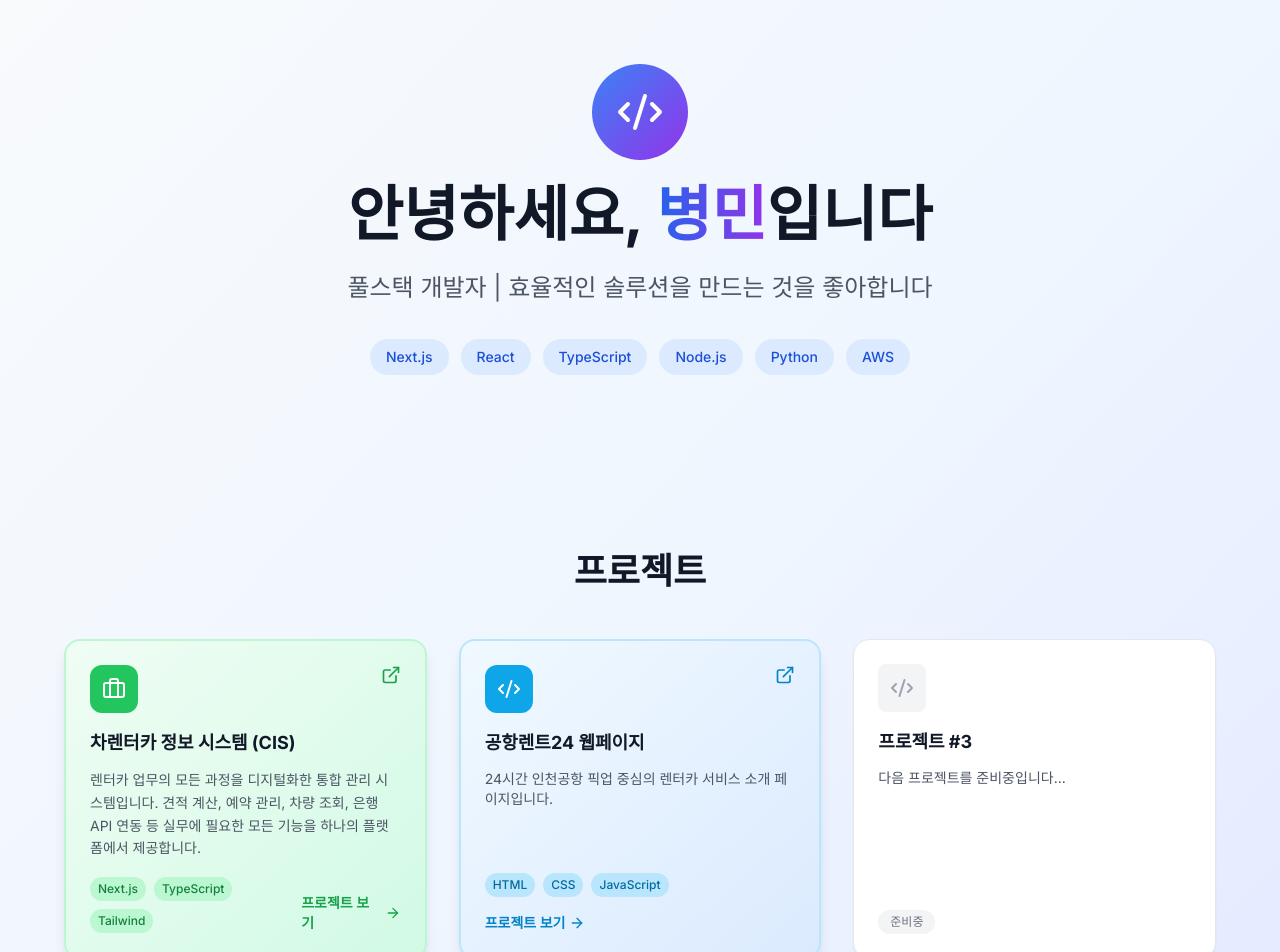
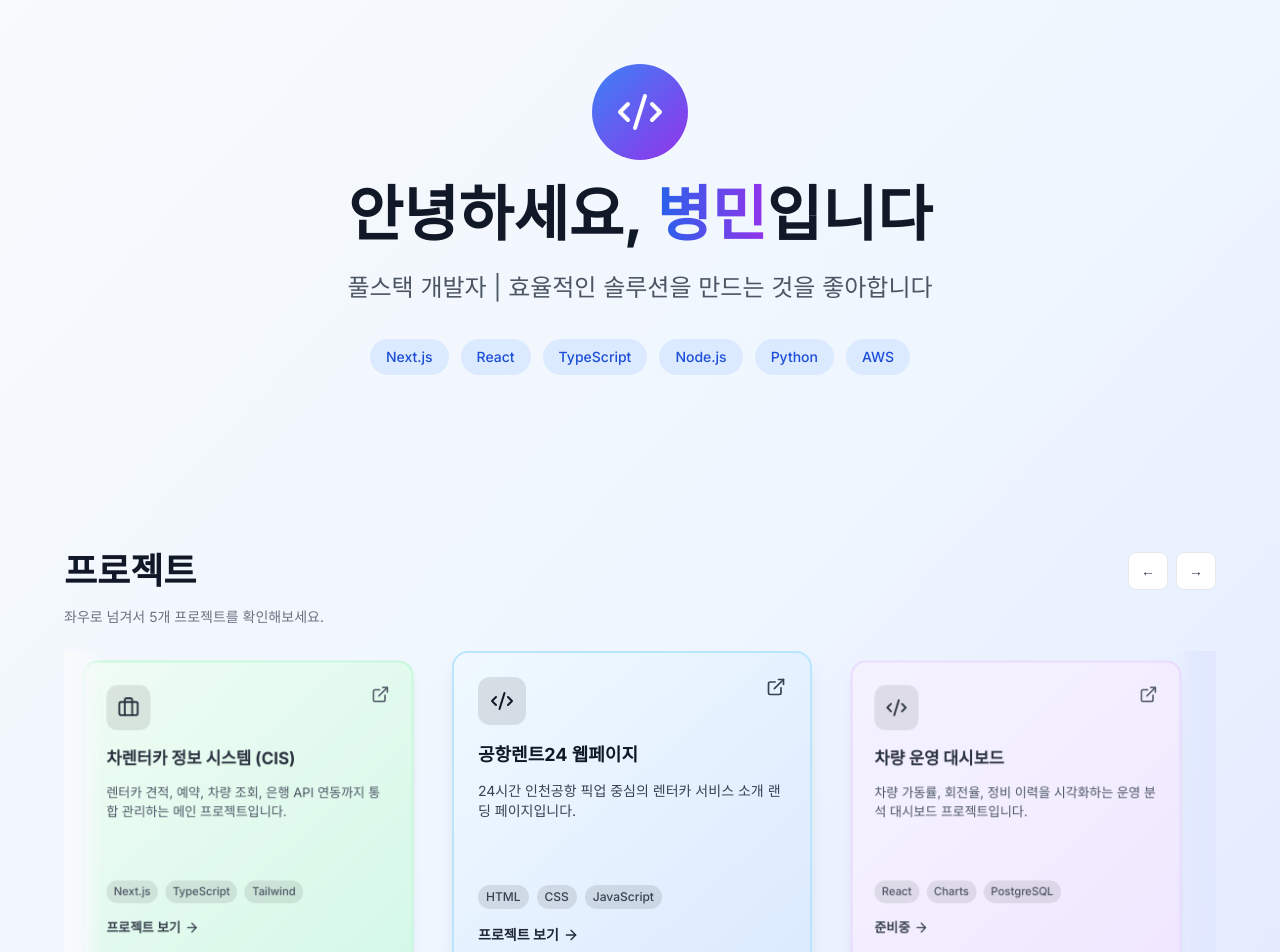
Before and after one commit to sky4564/Byungmin.me, a Next.js app: page / in a window 1280 px wide. Shown: the top 952 px of the page. Built offline with nearby package versions, Linux system fonts and the light colour scheme.

Commit message:
채널톡추가

```diff
--- a/app/page.tsx
+++ b/app/page.tsx
@@ -1,11 +1,116 @@
 'use client'
 
-import { Code2, Briefcase, Mail, ExternalLink, ArrowRight } from 'lucide-react'
+import { useEffect, useRef, useState } from 'react'
+import { Code2, Briefcase, Mail, ExternalLink, ArrowRight, MessageCircle } from 'lucide-react'
 import Link from 'next/link'
 
+declare global {
+  interface Window {
+    ChannelIO?: (...args: unknown[]) => void
+    ChannelIOInitialized?: boolean
+  }
+}
+
+const projectCards = [
+  {
+    title: '차렌터카 정보 시스템 (CIS)',
+    description: '렌터카 견적, 예약, 차량 조회, 은행 API 연동까지 통합 관리하는 메인 프로젝트입니다.',
+    tags: ['Next.js', 'TypeScript', 'Tailwind'],
+    href: '/charentcar',
+    theme: 'from-green-50 to-emerald-100 border-green-200',
+  },
+  {
+    title: '공항렌트24 웹페이지',
+    description: '24시간 인천공항 픽업 중심의 렌터카 서비스 소개 랜딩 페이지입니다.',
+    tags: ['HTML', 'CSS', 'JavaScript'],
+    href: '/projects/airportrent24',
+    theme: 'from-sky-50 to-blue-100 border-sky-200',
+  },
+  {
+    title: '차량 운영 대시보드',
+    description: '차량 가동률, 회전율, 정비 이력을 시각화하는 운영 분석 대시보드 프로젝트입니다.',
+    tags: ['React', 'Charts', 'PostgreSQL'],
+    theme: 'from-violet-50 to-purple-100 border-purple-200',
+  },
+  {
+    title: '요금 자동화 엔진',
+    description: '성수기/비성수기, 기간별 할인, 옵션 가격을 자동 반영하는 요금 계산 엔진입니다.',
+    tags: ['Node.js', 'Rules', 'API'],
+    theme: 'from-amber-50 to-orange-100 border-orange-200',
+  },
+  {
+    title: '고객 전용 예약 포털',
+    description: '고객이 예약 조회, 변경, 문의를 직접 처리할 수 있는 셀프서비스 포털입니다.',
+    tags: ['Next.js', 'Auth', 'Portal'],
+    theme: 'from-slate-50 to-gray-100 border-gray-300',
+  },
+]
+
 export default function PortfolioHome() {
+  const projectsRef = useRef<HTMLDivElement>(null)
+  const [activeProjectIndex, setActiveProjectIndex] = useState(0)
+
+  useEffect(() => {
+    if (!window.ChannelIOInitialized) {
+      const ch = function (...args: unknown[]) {
+        ch.q.push(args)
+      } as ((...args: unknown[]) => void) & { q: unknown[][] }
+
+      ch.q = []
+      window.ChannelIO = ch
+
+      const script = document.createElement('script')
+      script.async = true
+      script.src = 'https://cdn.channel.io/plugin/ch-plugin-web.js'
+      script.charset = 'UTF-8'
+      document.head.appendChild(script)
+      window.ChannelIOInitialized = true
+    }
+
+    window.ChannelIO?.('boot', {
+      pluginKey: '20ba72a5-991f-47c1-b41a-32b0fed6316c',
+      hideChannelButtonOnBoot: false,
+    })
+  }, [])
+
+  const openChannelTalk = () => {
+    if (window.ChannelIO) {
+      window.ChannelIO('showMessenger')
+      return
+    }
+    window.open('https://channeltalk.kr/s/ch/20ba72a5-991f-47c1-b41a-32b0fed6316c', '_blank', 'noopener,noreferrer')
+  }
+
+  const scrollProjects = (direction: 'left' | 'right') => {
+    if (!projectsRef.current) return
+    const amount = direction === 'left' ? -380 : 380
+    projectsRef.current.scrollBy({ left: amount, behavior: 'smooth' })
+  }
+
+  const updateActiveProjectIndex = () => {
+    if (!projectsRef.current) return
+
+    const container = projectsRef.current
+    const firstCard = container.children.item(0) as HTMLElement | null
+    if (!firstCard) return
+
+    const computedStyle = window.getComputedStyle(container)
+    const gap = Number.parseFloat(computedStyle.gap || computedStyle.columnGap || '24') || 24
+    const stride = firstCard.offsetWidth + gap
+    const centerX = container.scrollLeft + container.clientWidth / 2
+    const rawIndex = Math.round((centerX - firstCard.offsetWidth / 2) / stride)
+    const safeIndex = Math.max(0, Math.min(projectCards.length - 1, rawIndex))
+    setActiveProjectIndex(safeIndex)
+  }
+
+  useEffect(() => {
+    updateActiveProjectIndex()
+    window.addEventListener('resize', updateActiveProjectIndex)
+    return () => window.removeEventListener('resize', updateActiveProjectIndex)
+  }, [])
+
   return (
-    <main className="min-h-screen bg-gradient-to-br from-slate-50 via-blue-50 to-indigo-100">
+    <main className="flex flex-col min-h-screen bg-gradient-to-br via-blue-50 to-indigo-100 from-slate-50">
       {/* Hero Section */}
       <section className="container px-4 py-16 mx-auto">
         <div className="mx-auto max-w-4xl text-center">
@@ -14,7 +119,7 @@ export default function PortfolioHome() {
               <Code2 className="w-12 h-12 text-white" />
             </div>
             <h1 className="mb-6 text-6xl font-bold text-gray-900">
-              안녕하세요, <span className="text-transparent bg-gradient-to-r from-blue-600 to-purple-600 bg-clip-text">병민</span>입니다
+              안녕하세요, <span className="text-transparent bg-clip-text bg-gradient-to-r from-blue-600 to-purple-600">병민</span>입니다
             </h1>
             <p className="mb-8 text-2xl leading-relaxed text-gray-600">
               풀스택 개발자 | 효율적인 솔루션을 만드는 것을 좋아합니다
@@ -22,7 +127,7 @@ export default function PortfolioHome() {
           </div>
 
           {/* Skills */}
-          <div className="flex justify-center flex-wrap gap-3 mb-12">
+          <div className="flex flex-wrap gap-3 justify-center mb-12">
             {['Next.js', 'React', 'TypeScript', 'Node.js', 'Python', 'AWS'].map((skill) => (
               <span key={skill} className="px-4 py-2 text-sm font-medium text-blue-700 bg-blue-100 rounded-full">
                 {skill}
@@ -35,76 +140,103 @@ export default function PortfolioHome() {
       {/* Projects Section */}
       <section className="container px-4 py-16 mx-auto">
         <div className="mx-auto max-w-6xl">
-          <h2 className="mb-12 text-4xl font-bold text-center text-gray-900">프로젝트</h2>
+          <div className="flex justify-between items-center mb-4">
+            <h2 className="text-4xl font-bold text-gray-900">프로젝트</h2>
+            <div className="hidden gap-2 md:flex">
+              <button
+                type="button"
+                onClick={() => scrollProjects('left')}
+                className="px-3 py-2 text-sm text-gray-700 bg-white rounded-lg border border-gray-200 hover:bg-gray-50"
+              >
+                ←
+              </button>
+              <button
+                type="button"
+                onClick={() => scrollProjects('right')}
+                className="px-3 py-2 text-sm text-gray-700 bg-white rounded-lg border border-gray-200 hover:bg-gray-50"
+              >
+                →
+              </button>
+            </div>
+          </div>
+          <p className="mb-6 text-sm text-gray-500">좌우로 넘겨서 5개 프로젝트를 확인해보세요.</p>
 
-          <div className="grid grid-cols-1 gap-8 md:grid-cols-2 lg:grid-cols-3">
+          <div className="relative [perspective:1600px]">
+            <div className="pointer-events-none absolute top-0 left-0 z-10 w-10 h-full bg-gradient-to-r from-slate-50 via-slate-50/80 to-transparent" />
+            <div className="pointer-events-none absolute top-0 right-0 z-10 w-10 h-full bg-gradient-to-l from-indigo-100 via-indigo-100/80 to-transparent" />
 
-            {/* Charentcar Project - 메인 프로젝트로 강조 */}
-            <Link
-              href="/charentcar"
-              className="group block"
+            <div
+              ref={projectsRef}
+              onScroll={updateActiveProjectIndex}
+              className="flex gap-6 px-1 pb-4 overflow-x-auto scroll-smooth snap-x snap-mandatory [scrollbar-width:none] [&::-webkit-scrollbar]:hidden"
             >
-              <div className="h-full min-h-[320px] p-6 bg-gradient-to-br from-green-50 to-emerald-100 rounded-2xl border-2 border-green-200 shadow-lg transition-all duration-300 hover:shadow-2xl hover:border-green-300 hover:scale-105 flex flex-col">
+              {projectCards.map((project, index) => {
+                const distanceFromActive = index - activeProjectIndex
+                const absDistance = Math.abs(distanceFromActive)
+                const rotateY = distanceFromActive === 0 ? 0 : distanceFromActive > 0 ? -12 : 12
+                const translateZ = absDistance === 0 ? 36 : absDistance === 1 ? 6 : -24
+                const scale = absDistance === 0 ? 1 : absDistance === 1 ? 0.94 : 0.88
+                const opacity = absDistance > 2 ? 0.55 : absDistance === 2 ? 0.72 : absDistance === 1 ? 0.88 : 1
+
+                const card = (
+                  <article
+                    className={`h-full min-h-[320px] p-6 bg-gradient-to-br rounded-2xl border-2 shadow-lg transition-all duration-300 hover:shadow-2xl hover:scale-105 flex flex-col ${project.theme}`}
+                  >
                     <div className="flex justify-between items-start mb-4">
-                  <div className="flex justify-center items-center w-12 h-12 bg-green-500 rounded-xl">
-                    <Briefcase className="w-6 h-6 text-white" />
+                      <div className="flex justify-center items-center w-12 h-12 rounded-xl bg-black/10">
+                        {index === 0 ? <Briefcase className="w-6 h-6 text-gray-900" /> : <Code2 className="w-6 h-6 text-gray-900" />}
                       </div>
-                  <ExternalLink className="w-5 h-5 text-green-600 transition-transform group-hover:translate-x-1 group-hover:-translate-y-1" />
+                      <ExternalLink className="w-5 h-5 text-gray-700 transition-transform group-hover:translate-x-1 group-hover:-translate-y-1" />
                     </div>
 
-                <h3 className="mb-3 text-lg font-bold text-gray-900">차렌터카 정보 시스템 (CIS)</h3>
-                <p className="mb-4 text-sm text-gray-600 leading-relaxed">
-                  렌터카 업무의 모든 과정을 디지털화한 통합 관리 시스템입니다.
-                  견적 계산, 예약 관리, 차량 조회, 은행 API 연동 등 실무에 필요한
-                  모든 기능을 하나의 플랫폼에서 제공합니다.
-                </p>
+                    <h3 className="mb-3 text-lg font-bold text-gray-900">{project.title}</h3>
+                    <p className="mb-4 text-sm text-gray-700">{project.description}</p>
 
-                <div className="flex justify-between items-end mt-auto">
-                  <div className="flex flex-wrap gap-2">
-                    <span className="px-2 py-1 text-xs font-medium text-green-700 bg-green-200 rounded-full">Next.js</span>
-                    <span className="px-2 py-1 text-xs font-medium text-green-700 bg-green-200 rounded-full">TypeScript</span>
-                    <span className="px-2 py-1 text-xs font-medium text-green-700 bg-green-200 rounded-full">Tailwind</span>
+                    <div className="flex flex-wrap gap-2 mt-auto mb-4">
+                      {project.tags.map((tag) => (
+                        <span key={tag} className="px-2 py-1 text-xs font-medium text-gray-700 rounded-full bg-black/10">
+                          {tag}
+                        </span>
+                      ))}
                     </div>
-                  <div className="flex items-center text-sm text-green-600 font-semibold group-hover:translate-x-1 transition-transform">
-                    <span>프로젝트 보기</span>
+
+                    <div className="flex items-center text-sm font-semibold text-gray-800 transition-transform group-hover:translate-x-1">
+                      <span>{project.href ? '프로젝트 보기' : '준비중'}</span>
                       <ArrowRight className="ml-1 w-4 h-4" />
                     </div>
+                  </article>
+                )
+
+                if (project.href) {
+                  return (
+                    <Link
+                      key={project.title}
+                      href={project.href}
+                      className="group snap-center shrink-0 w-[300px] md:w-[330px] lg:w-[360px] transition-all duration-500 [transform-style:preserve-3d]"
+                      style={{
+                        transform: `translateZ(${translateZ}px) rotateY(${rotateY}deg) scale(${scale})`,
+                        opacity,
+                      }}
+                    >
+                      {card}
+                    </Link>
+                  )
+                }
+
+                return (
+                  <div
+                    key={project.title}
+                    className="group snap-center shrink-0 w-[300px] md:w-[330px] lg:w-[360px] transition-all duration-500 [transform-style:preserve-3d]"
+                    style={{
+                      transform: `translateZ(${translateZ}px) rotateY(${rotateY}deg) scale(${scale})`,
+                      opacity,
+                    }}
+                  >
+                    {card}
                   </div>
+                )
+              })}
             </div>
-            </Link>
-
-            {/* 다른 프로젝트들 - 준비중 */}
-            <Link href="/projects/airportrent24" className="group block">
-              <div className="h-full min-h-[320px] p-6 bg-gradient-to-br from-sky-50 to-blue-100 rounded-2xl border-2 border-sky-200 shadow-lg transition-all duration-300 hover:shadow-2xl hover:border-sky-300 hover:scale-105 flex flex-col">
-                <div className="flex justify-between items-start mb-4">
-                  <div className="flex justify-center items-center w-12 h-12 bg-sky-500 rounded-xl">
-                    <Code2 className="w-6 h-6 text-white" />
-                  </div>
-                  <ExternalLink className="w-5 h-5 text-sky-600 transition-transform group-hover:translate-x-1 group-hover:-translate-y-1" />
-                </div>
-                <h3 className="mb-3 text-lg font-bold text-gray-900">공항렌트24 웹페이지</h3>
-                <p className="mb-4 text-sm text-gray-600">24시간 인천공항 픽업 중심의 렌터카 서비스 소개 페이지입니다.</p>
-                <div className="flex flex-wrap gap-2 mt-auto mb-4">
-                  <span className="px-2 py-1 text-xs font-medium text-sky-700 bg-sky-200 rounded-full">HTML</span>
-                  <span className="px-2 py-1 text-xs font-medium text-sky-700 bg-sky-200 rounded-full">CSS</span>
-                  <span className="px-2 py-1 text-xs font-medium text-sky-700 bg-sky-200 rounded-full">JavaScript</span>
-                </div>
-                <div className="flex items-center text-sm font-semibold text-sky-600 group-hover:translate-x-1 transition-transform">
-                  <span>프로젝트 보기</span>
-                  <ArrowRight className="ml-1 w-4 h-4" />
-                </div>
-              </div>
-            </Link>
-
-            <div className="h-full min-h-[320px] p-6 bg-white rounded-2xl border border-gray-200 shadow-sm flex flex-col">
-              <div className="flex justify-center items-center mb-4 w-12 h-12 bg-gray-100 rounded-lg">
-                <Code2 className="w-6 h-6 text-gray-400" />
-              </div>
-              <h3 className="mb-3 text-lg font-bold text-gray-900">프로젝트 #3</h3>
-              <p className="mb-4 text-sm text-gray-600">다음 프로젝트를 준비중입니다...</p>
-              <span className="px-3 py-1 mt-auto text-xs text-gray-500 bg-gray-100 rounded-full w-fit">준비중</span>
-            </div>
-
           </div>
         </div>
       </section>
@@ -127,14 +259,22 @@ export default function PortfolioHome() {
               <ExternalLink className="w-5 h-5" />
               <span>GitHub</span>
             </a>
+            <button
+              type="button"
+              onClick={openChannelTalk}
+              className="flex items-center px-6 py-3 space-x-2 text-yellow-700 bg-yellow-100 rounded-lg transition-colors hover:bg-yellow-200"
+            >
+              <MessageCircle className="w-5 h-5" />
+              <span>채널톡 문의하기</span>
+            </button>
           </div>
         </div>
       </section>
 
       {/* Footer */}
-      <footer className="py-8 text-white bg-gray-900">
+      <footer className="py-8 mt-auto text-white bg-gray-900">
         <div className="container px-4 mx-auto text-center">
-          <p className="text-gray-400">© 2024 병민. 모든 권리 보유.</p>
+          <p className="text-gray-400">© 2026 Byeongmin. All rights reserved.</p>
         </div>
       </footer>
     </main>
```
Lines whose indentation alone changed are shown as unchanged.
